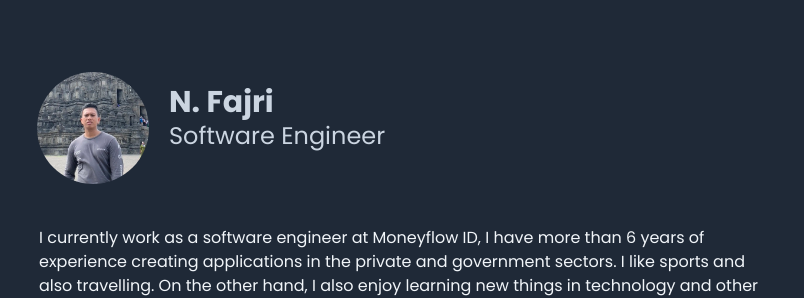
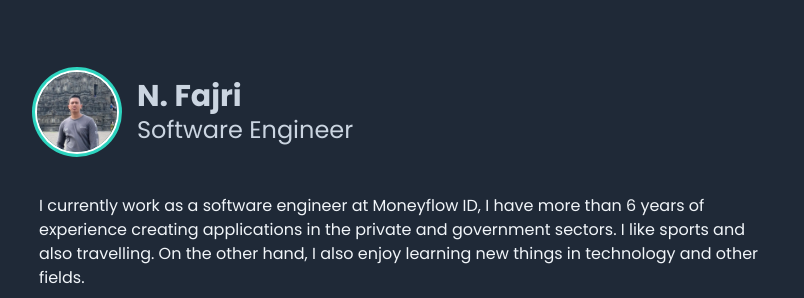
Before and after one commit to masb0ymas/next-resume, an Astro site: page / in a window 1280 px wide. Shown: the top 298 px of the page, without its empty margins (235-1039 px from the left). Built offline with nearby package versions, Linux system fonts and the light colour scheme; Astro itself is replaced by a stand-in of ours.

Commit message:
fix: update avatar css

```diff
--- a/src/pages/index.astro
+++ b/src/pages/index.astro
@@ -10,24 +10,27 @@ import BaseLayout from "~/layouts/BaseLayout.astro";
 ---
 
 <BaseLayout>
-  <PageMeta title={`${SITE_TITLE} | All about software development`} slot="meta" />
+  <PageMeta
+    title={`${SITE_TITLE} | All about software development`}
+    slot="meta"
+  />
 
   <section>
     <div class="sm:mt-14 mt-8">
       <div class="flex gap-3 sm:gap-5 justify-start items-center">
-        <div>
-          <img
-            src="/static/images/avatar.webp"
-            alt="avatar"
-            class="w-28 rounded-full border-white"
-          />
+        <div class="avatar">
+          <div
+            class="ring-teal-400 ring-offset-base-100 w-20 rounded-full ring ring-offset-2"
+          >
+            <img src="/static/images/avatar.webp" alt="avatar" />
+          </div>
         </div>
 
         <div class="sm:px-0 px-2">
           <h1 class="text-2xl sm:text-3xl font-bold text-slate-300">
             {MY_NAME}
           </h1>
-          <h2 class="text-xl sm:text-2xl text-slate-300 pb-5">
+          <h2 class="text-xl sm:text-2xl text-slate-300">
             {MY_POSITION}
           </h2>
         </div>
```
